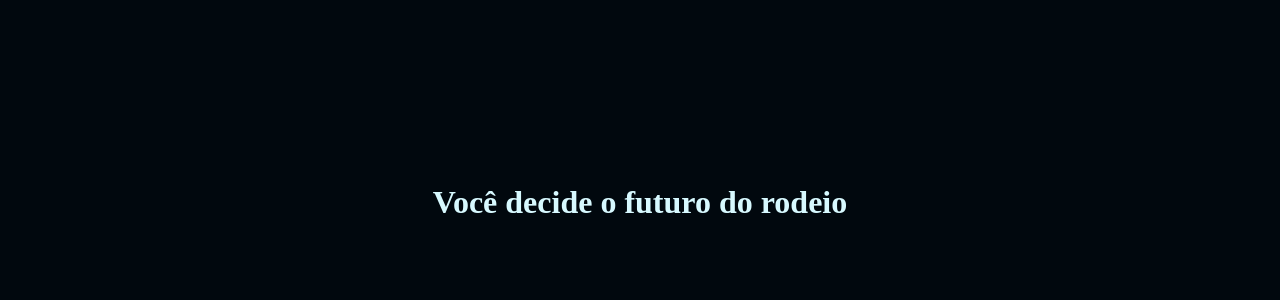
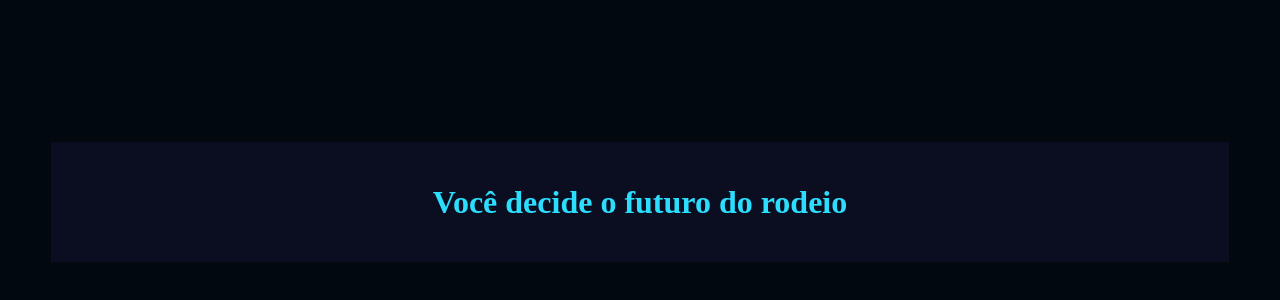
Before and after one commit to crime123/missao-ia, a plain HTML site: page index.html in a window 1280 px wide. Shown: the part 206-506 px from the top of the page. Drawn offline with Linux system fonts and the light colour scheme.

Commit message:
Update style.css

```diff
--- a/style.css
+++ b/style.css
@@ -13,4 +13,11 @@ body {
   justify-content: center;
   align-items: center;
 min-height: 100vh;
+.caixa-principal{
+  background-color: var(--cor-principal);
+  width: 90%;
+  text-align: center;
+  padding: 20px;
+h1{
+ color: var(--cor-destaque);
 }
```
